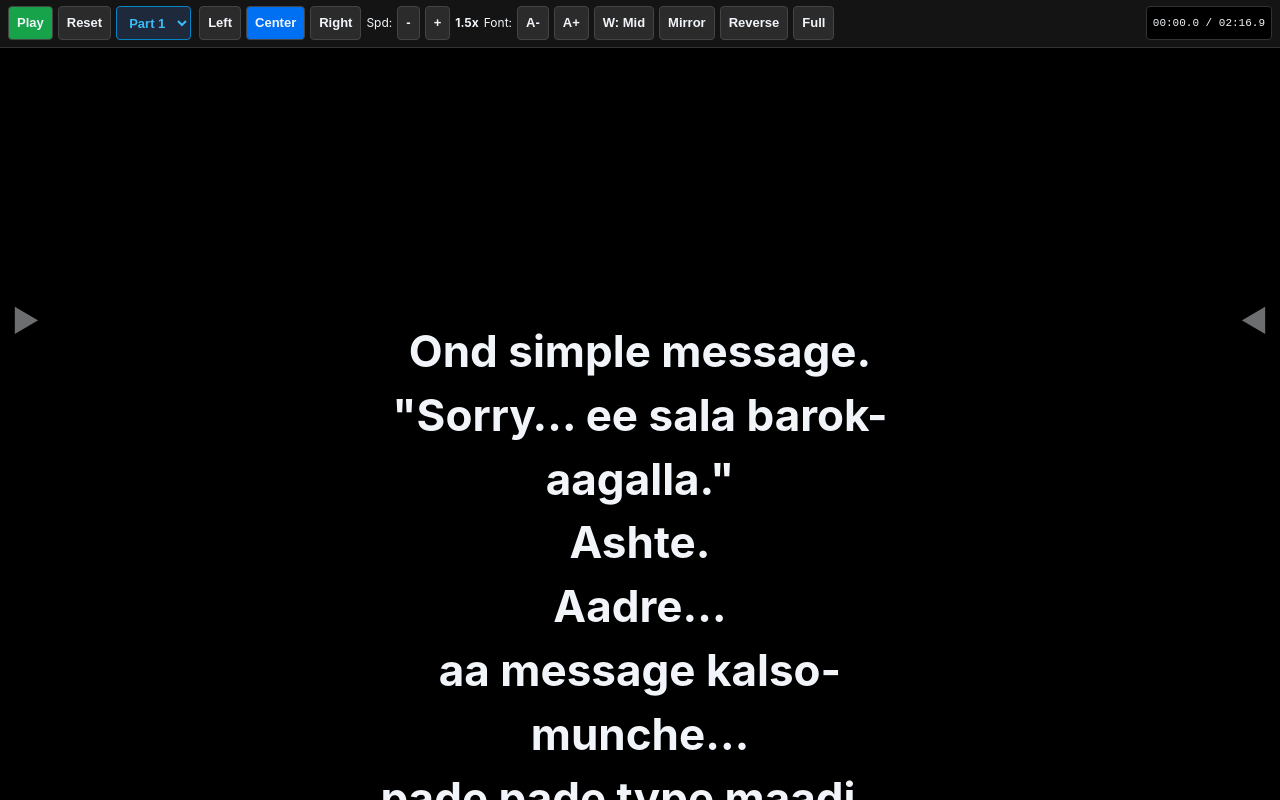
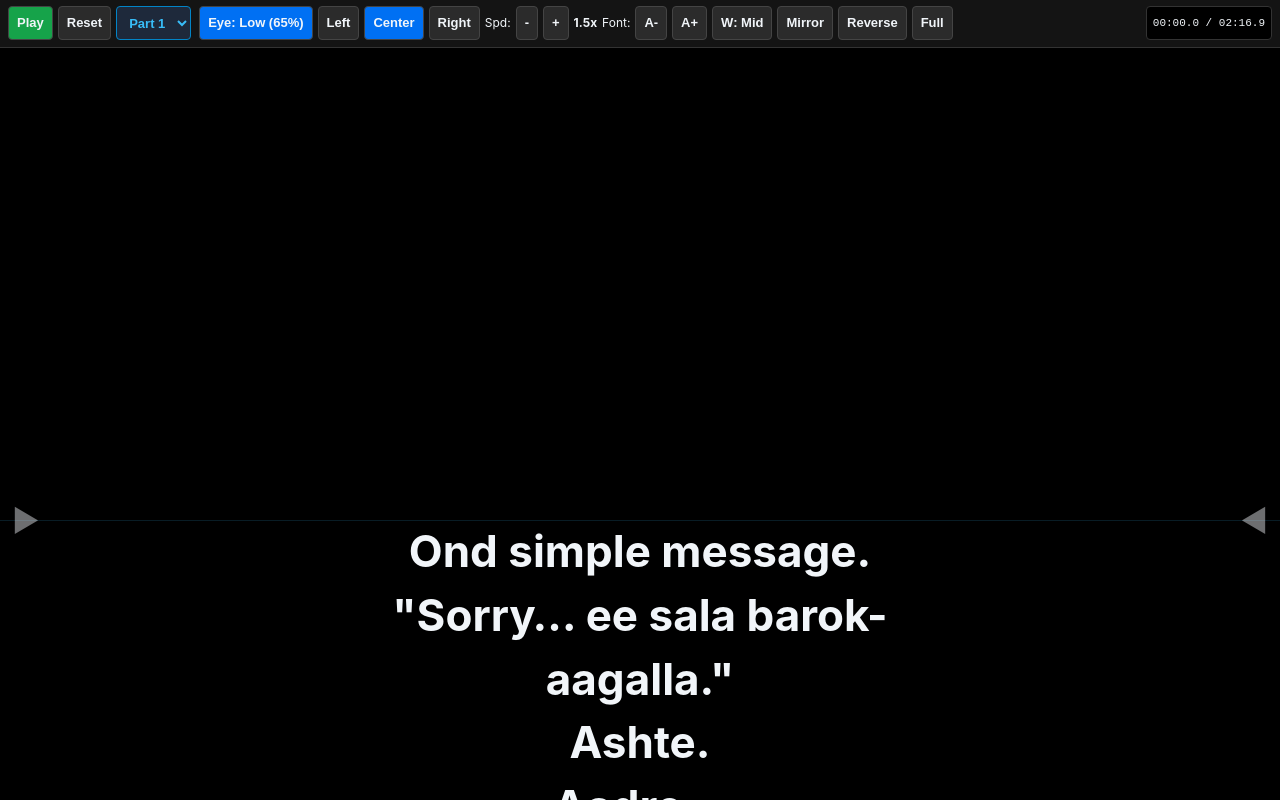
Before and after one commit to uvistix/script, a plain HTML site: page index.html in a window 1280 px wide. Drawn offline with Linux system fonts and the light colour scheme.

Commit message:
Update index.html

```diff
--- a/index.html
+++ b/index.html
@@ -40,6 +40,7 @@
       opacity: 1;
       -webkit-transition: opacity 0.4s ease;
       transition: opacity 0.4s ease;
+      white-space: nowrap;
     }
 
     #header.autohidden {
@@ -159,16 +160,18 @@
       padding-bottom: 30px;
     }
 
-    /* Eye-Marker Side Chevrons */
+    /* Eye-Marker Side Chevrons (Positioned via JS based on eye-line setting) */
     .eye-chevron {
       position: absolute;
-      top: 40%;
+      top: 65%;
       font-size: 30px;
       line-height: 1;
       color: rgba(241, 245, 249, 0.45);
       z-index: 50;
       pointer-events: none;
       margin-top: -15px;
+      -webkit-transition: top 0.25s ease;
+      transition: top 0.25s ease;
     }
 
     #chevronLeft {
@@ -177,6 +180,20 @@
 
     #chevronRight {
       right: 12px;
+    }
+
+    /* Subtle Eye-Line Guide Bar across the screen */
+    #eyeGuideLine {
+      position: absolute;
+      top: 65%;
+      left: 0;
+      width: 100%;
+      height: 1px;
+      background: rgba(56, 189, 248, 0.15);
+      pointer-events: none;
+      z-index: 40;
+      -webkit-transition: top 0.25s ease;
+      transition: top 0.25s ease;
     }
 
     /* Countdown Overlay */
@@ -232,6 +249,9 @@
     <!-- Part / Take Selector Dropdown -->
     <select id="partSelector" class="dropdown-select" tabindex="-1"></select>
 
+    <!-- Eye Line / Camera Position Toggle -->
+    <button id="eyeLineBtn" class="btn active" tabindex="-1" title="Adjust Eye Line to Camera Position">Eye: Low (65%)</button>
+
     <button id="alignLeftBtn" class="btn" tabindex="-1">Left</button>
     <button id="alignCenterBtn" class="btn active" tabindex="-1">Center</button>
     <button id="alignRightBtn" class="btn" tabindex="-1">Right</button>
@@ -254,6 +274,7 @@
     <div id="timerDisplay" class="timer-box">00:00.0 / 00:00.0</div>
   </div>
 
+  <div id="eyeGuideLine"></div>
   <div id="chevronLeft" class="eye-chevron">&#x25BA;</div>
   <div id="chevronRight" class="eye-chevron">&#x25C4;</div>
 
@@ -277,7 +298,7 @@
       };
     }
 
-    // Embedded Script Parts
+    // Embedded Script Takes (Part 1 - 6)
     window.SCRIPT_PART_1 = [
       "Ond simple message.",
       "\"Sorry… ee sala barok-aagalla.\"",
@@ -559,12 +580,17 @@
       "ನಮಸ್ಕಾರ!"
     ].join("\n");
 
+    // DOM Element References
     var header = document.getElementById("header");
     var viewport = document.getElementById("prompterViewport");
     var prompterText = document.getElementById("prompterText");
     var playBtn = document.getElementById("playBtn");
     var resetBtn = document.getElementById("resetBtn");
     var partSelector = document.getElementById("partSelector");
+    var eyeLineBtn = document.getElementById("eyeLineBtn");
+    var chevronLeft = document.getElementById("chevronLeft");
+    var chevronRight = document.getElementById("chevronRight");
+    var eyeGuideLine = document.getElementById("eyeGuideLine");
     var alignLeftBtn = document.getElementById("alignLeftBtn");
     var alignCenterBtn = document.getElementById("alignCenterBtn");
     var alignRightBtn = document.getElementById("alignRightBtn");
@@ -582,6 +608,15 @@
     var countdownOverlay = document.getElementById("countdownOverlay");
     var countdownNumber = document.getElementById("countdownNumber");
     var skipCountdownBtn = document.getElementById("skipCountdownBtn");
+
+    /* Eye-Line / Camera Line Position Options (Default: 65% for lower camera placement) */
+    var eyeLinePositions = [
+      { ratio: 0.65, label: "Eye: Low (65%)" },
+      { ratio: 0.75, label: "Eye: Deep (75%)" },
+      { ratio: 0.40, label: "Eye: High (40%)" },
+      { ratio: 0.52, label: "Eye: Mid (52%)" }
+    ];
+    var currentEyeLineIdx = 0; // Starts at 65%
 
     var isPlaying = false;
     var isCountingDown = false;
@@ -611,14 +646,14 @@
       fullscreenBtn.style.display = "none";
     }
 
-    // Prevent tap focus highlight traps
+    // Prevent tap focus highlight traps on iOS Safari
     var buttons = document.getElementsByTagName("button");
     for (var i = 0; i < buttons.length; i++) {
       buttons[i].onmouseup = function() { this.blur(); };
       buttons[i].onclick = function() { this.blur(); };
     }
 
-    // Populate Available Takes
+    // Populate Available Takes (Part 1 to 6)
     var availableParts = [];
     for (var p = 1; p <= 6; p++) {
       var val = window["SCRIPT_PART_" + p];
@@ -646,6 +681,15 @@
       prompterText.innerHTML = "No script found.";
     }
 
+    /* Update Eye-line markers and screen positioning */
+    function updateEyeLineVisuals() {
+      var pct = Math.round(eyeLinePositions[currentEyeLineIdx].ratio * 100);
+      chevronLeft.style.top = pct + "%";
+      chevronRight.style.top = pct + "%";
+      eyeGuideLine.style.top = pct + "%";
+      eyeLineBtn.innerHTML = eyeLinePositions[currentEyeLineIdx].label;
+    }
+
     function switchPart(idx) {
       if (availableParts[idx]) {
         partSelector.value = idx;
@@ -659,15 +703,17 @@
       this.blur();
     };
 
+    /* Start Offset aligned with the user's camera placement ratio */
     function getStartOffset() {
       var viewH = window.innerHeight || 768;
-      return Math.floor(viewH * 0.40);
+      var ratio = eyeLinePositions[currentEyeLineIdx].ratio;
+      return Math.floor(viewH * ratio);
     }
 
     function getMinY() {
       var viewH = window.innerHeight || 768;
       var textH = prompterText.offsetHeight || 0;
-      var eyeLine = Math.floor(viewH * 0.40);
+      var eyeLine = getStartOffset();
       var endLimit = eyeLine - textH;
       return Math.min(getStartOffset(), endLimit);
     }
@@ -712,6 +758,8 @@
       showHeader();
     }
 
+    // Set initial position
+    updateEyeLineVisuals();
     currentY = getStartOffset();
     applyTransform();
 
@@ -836,6 +884,27 @@
       applyTransform();
       updateTimers();
     }
+
+    /* Cycle Eye-Line placement (65% -> 75% -> 40% -> 52%) */
+    function cycleEyeLine() {
+      var oldRatio = eyeLinePositions[currentEyeLineIdx].ratio;
+      currentEyeLineIdx = (currentEyeLineIdx + 1) % eyeLinePositions.length;
+      var newRatio = eyeLinePositions[currentEyeLineIdx].ratio;
+
+      updateEyeLineVisuals();
+
+      // Adjust current scroll location dynamically
+      var viewH = window.innerHeight || 768;
+      var shiftPx = Math.floor(viewH * (newRatio - oldRatio));
+      currentY = clampY(currentY + shiftPx);
+      applyTransform();
+      updateTimers();
+    }
+
+    eyeLineBtn.onclick = function() {
+      cycleEyeLine();
+      this.blur();
+    };
 
     // Touch dragging compatible with Mobile Safari iOS 5
     var touchStartY = 0;
@@ -979,6 +1048,7 @@
       this.blur();
     };
 
+    // Keyboard & Wireless Remote Navigation
     function handleKeyDown(e) {
       e = e || window.event;
       var code = e.keyCode || e.which;
@@ -1022,6 +1092,12 @@
         return false;
       }
 
+      // 'E' or 'e' -> Toggle Eye-Line Camera Position
+      if (code === 69 || key === "e" || key === "E") {
+        cycleEyeLine();
+        return false;
+      }
+
       // 'R' or 'r' -> Reset
       if (code === 82 || key === "r" || key === "R") {
         resetPrompter();
```
